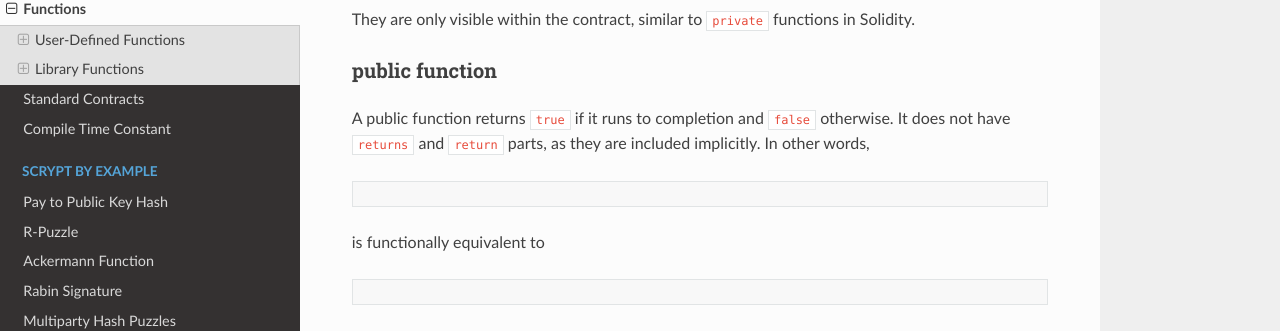
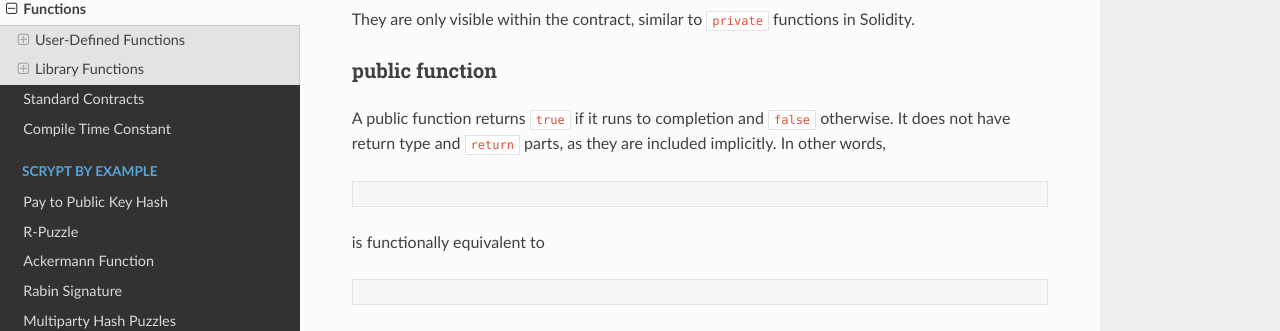
Before and after one commit to sCrypt-Inc/specification, a Sphinx documentation site: the page built from docs/functions.rst, in a window 1280 px wide and 900 px high. Shown: the part 306-637 px from the top of the window. Built offline with Sphinx 7.4.7 and the Read the Docs theme 2.0.0, drawn with Linux system fonts in a browser that asks for light colours.

Commit message:
no keyword "returns"

```diff
--- a/docs/functions.rst
+++ b/docs/functions.rst
@@ -17,7 +17,7 @@ They are only visible within the contract, similar to ``private`` functions in S
 public function
 ---------------
 A public function returns ``true`` if it runs to completion and ``false`` otherwise.
-It does not have ``returns`` and ``return`` parts, as they are included implicitly. In other words,
+It does not have return type and ``return`` parts, as they are included implicitly. In other words,
 
 .. code-block:: solidity
 
```
